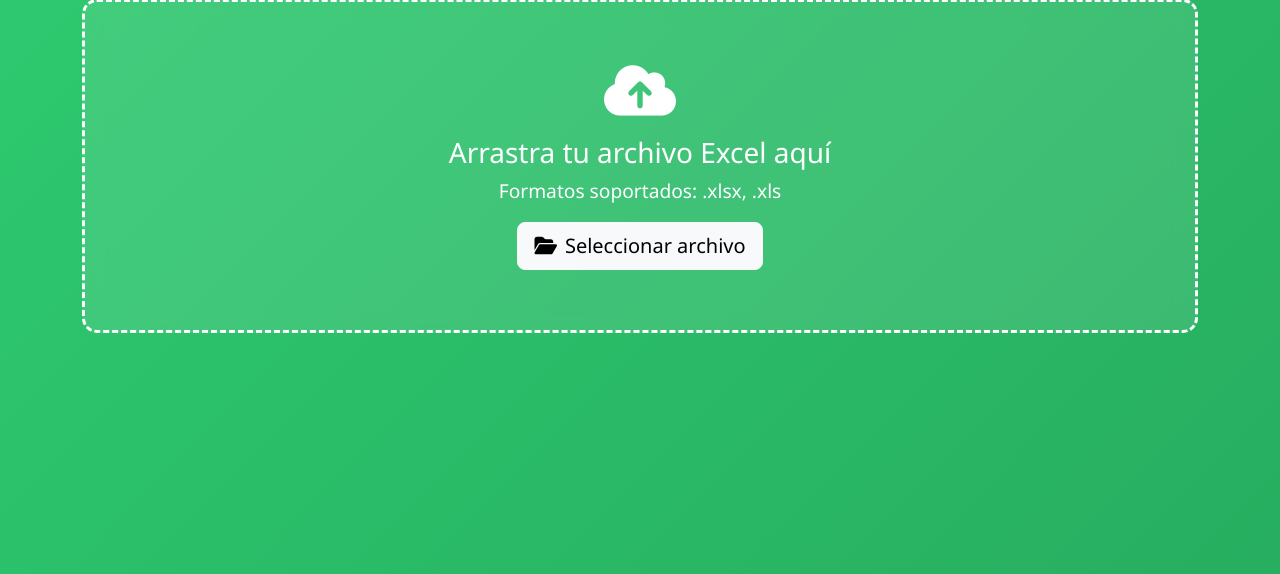
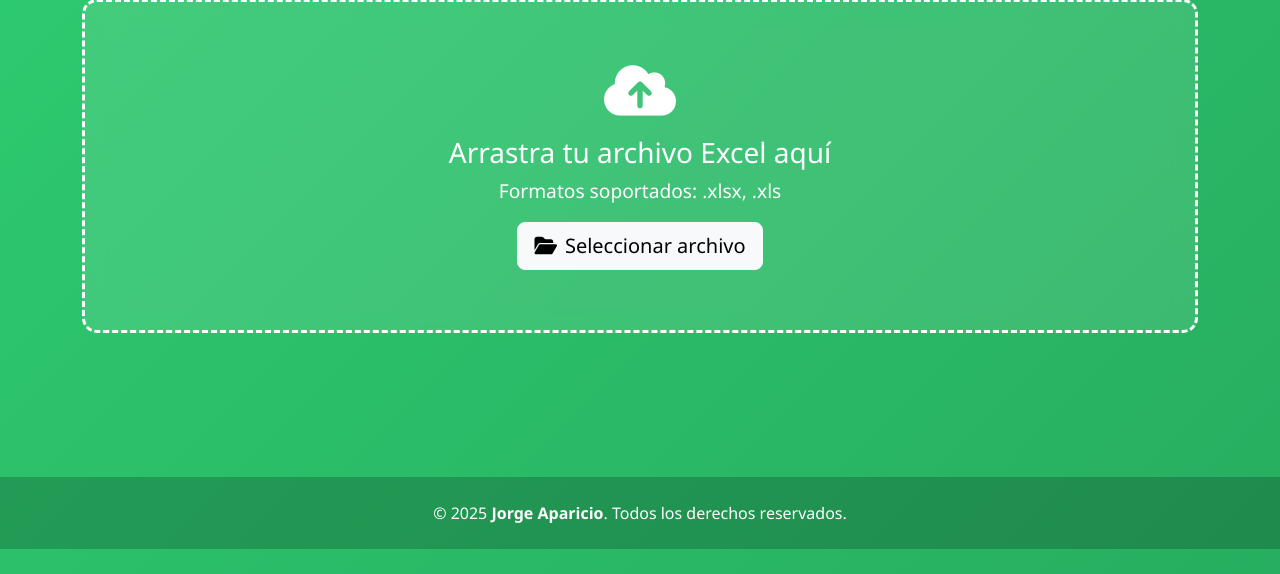
Before and after one commit to Japaricio2004/Convertidos_excel, a Flask app: page / in a window 1280 px wide. Shown: the part 226-800 px from the top of the page. Run offline with Flask 3, Linux system fonts and the light colour scheme; some libraries are stand-ins or nearby versions.

Commit message:
Actualizaci├│n autom├ítica /10/- 2-ma 18:55

```diff
--- a/templates/index.html
+++ b/templates/index.html
@@ -664,5 +664,14 @@
   </script>
 
   <script src="https://cdn.jsdelivr.net/npm/bootstrap@5.3.2/dist/js/bootstrap.bundle.min.js"></script>
+
+    <!-- Footer -->
+  <footer class="text-center text-white mt-5 py-4" style="background: rgba(0,0,0,0.2);">
+    <div class="container">
+      <p class="mb-0">
+        © 2025 <strong>Jorge Aparicio</strong>. Todos los derechos reservados.
+      </p>
+    </div>
+  </footer>
 </body>
 </html>
```
